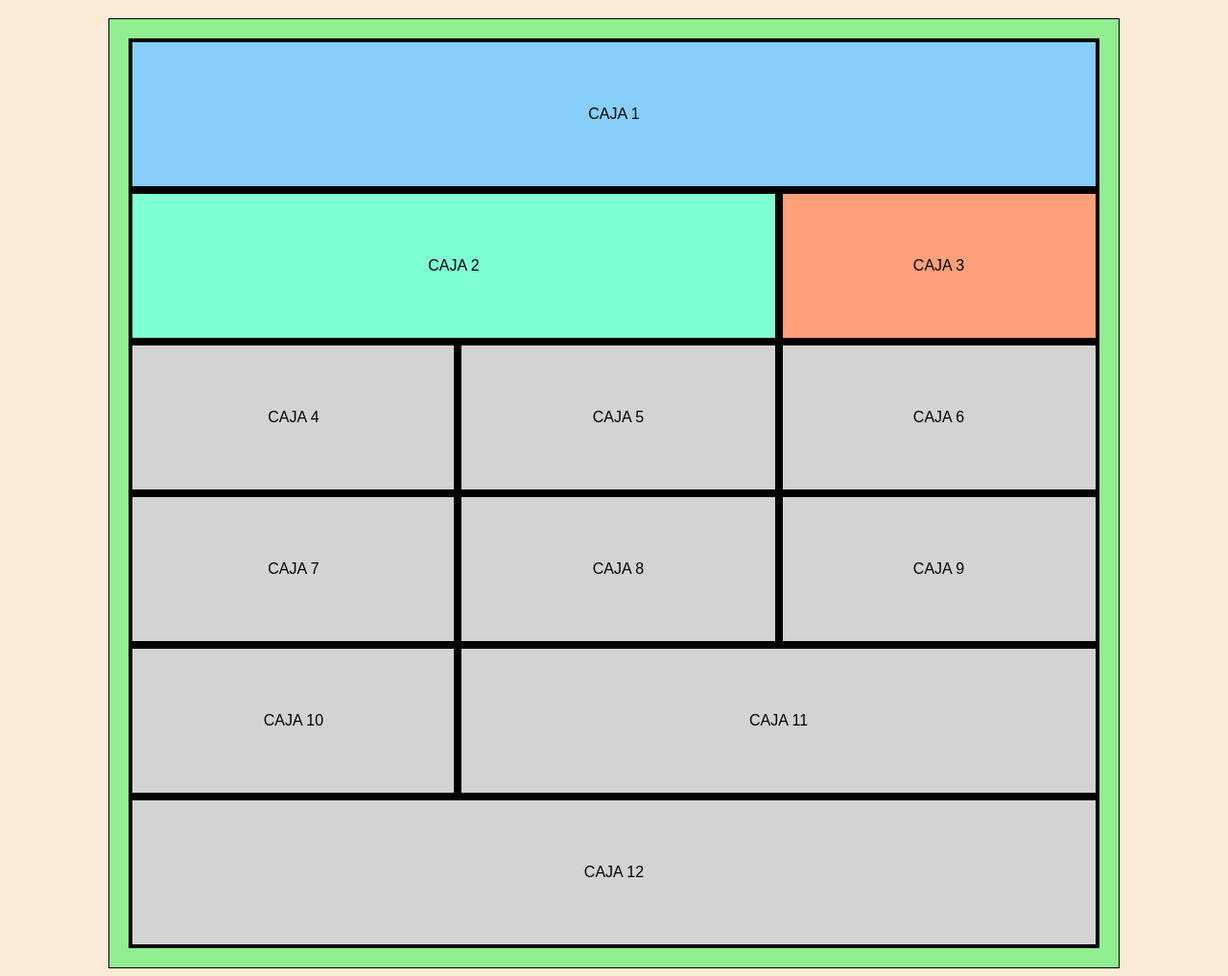
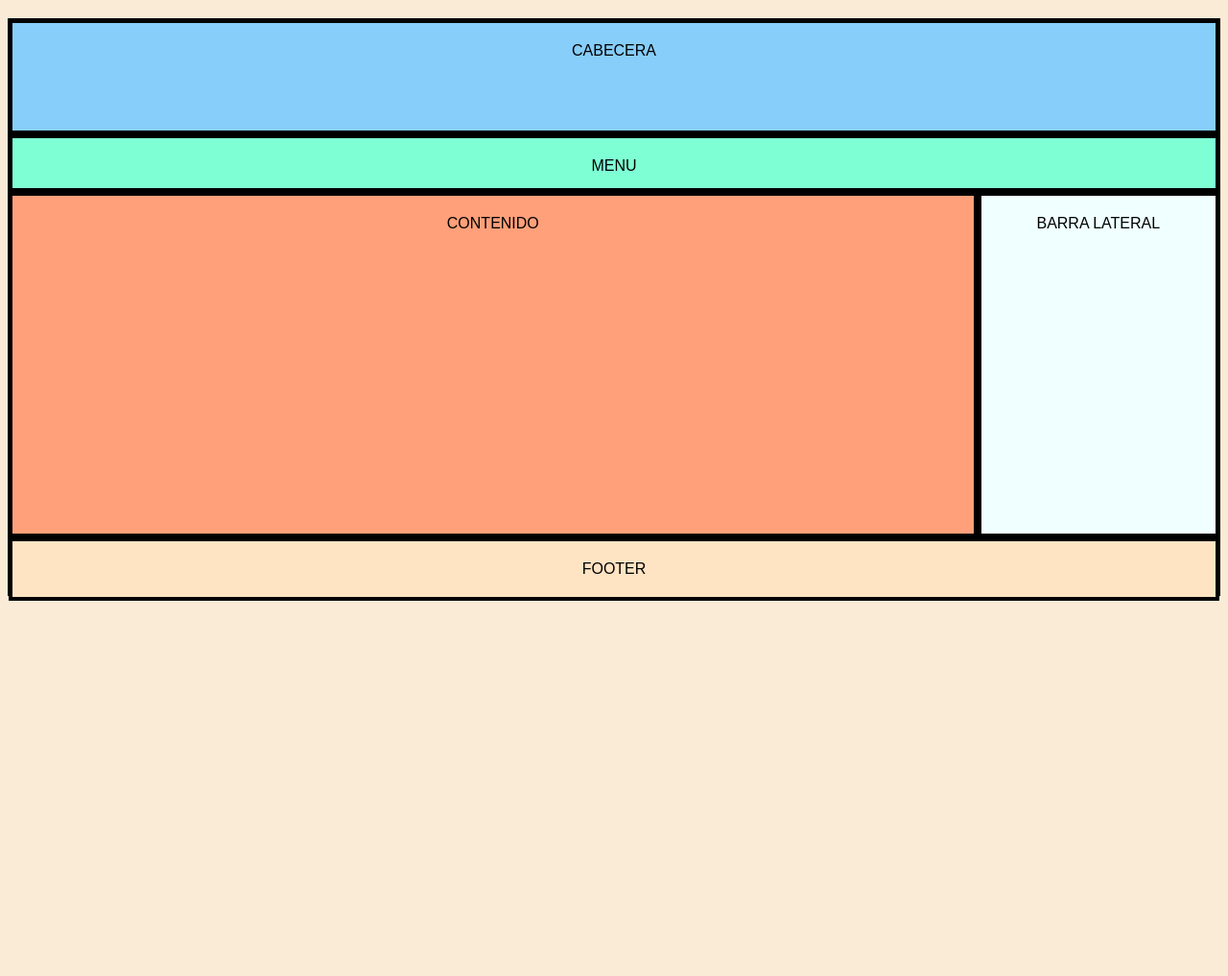
Before and after one commit to smanaure93/cursotailwind, a plain HTML site: page repaso-grid/index.html in a window 1280 px wide. Shown: the part 61-1078 px from the top of the page at 96% size. After the commit the page ends 800 px from the top, so only its background shows below. Drawn offline with Linux system fonts and the light colour scheme.

Commit message:
repaso de grid

```diff
--- a/repaso-grid/index.html
+++ b/repaso-grid/index.html
@@ -10,18 +10,11 @@
   <body>
     <h1>Repaso de Grid</h1>
     <div class="grid-layout">
-      <div class="box c1">CAJA 1</div>
-      <div class="box c2">CAJA 2</div>
-      <div class="box c3">CAJA 3</div>
-      <div class="box c4">CAJA 4</div>
-      <div class="box c5">CAJA 5</div>
-      <div class="box c6">CAJA 6</div>
-      <div class="box c7">CAJA 7</div>
-      <div class="box c8">CAJA 8</div>
-      <div class="box c9">CAJA 9</div>
-      <div class="box c10">CAJA 10</div>
-      <div class="box c11">CAJA 11</div>
-      <div class="box c12">CAJA 12</div>
+      <div class="box c1">CABECERA</div>
+      <div class="box c2">MENU</div>
+      <div class="box c3">CONTENIDO</div>
+      <div class="box c4">BARRA LATERAL</div>
+      <div class="box c5">FOOTER</div>
     </div>
   </body>
 </html>
--- a/repaso-grid/styles.css
+++ b/repaso-grid/styles.css
@@ -5,14 +5,11 @@ body {
 }
 
 .grid-layout {
+  height: 600px;
   display: grid;
-  grid-template-columns: auto;
-  grid-template-rows: auto;
-  justify-content: stretch;
-  width: 80%;
-  margin: 0 auto;
+  grid-template-columns: 80% auto;
+  grid-template-rows: 20% 10% 60% auto;
   background-color: lightgreen;
-  padding: 20px;
   border: 1px solid black;
 }
 
@@ -20,39 +17,26 @@ body {
   border: 4px solid black;
   background-color: lightgray;
   text-align: center;
-  line-height: 150px;
+  padding: 20px;
   float: left;
 }
 
 .c1 {
-  grid-column: 1/4;
+  grid-column: 1 / span 2;
   background-color: lightskyblue;
 }
 .c2 {
-  grid-column: 1/3;
+  grid-column: 1 / span 2;
   background-color: aquamarine;
 }
 .c3 {
-  grid-column: 3/4;
   background-color: lightsalmon;
 }
 .c4 {
+  background-color: azure;
 }
+
 .c5 {
+  grid-column: 1 / span 2;
+  background-color: bisque;
 }
-.c6 {
-}
-.c7 {
-}
-.c8 {
-}
-.c9 {
-}
-.c10 {
-}
-.c11 {
-  grid-column: 2/4;
-}
-.c12 {
-  grid-column: 1/4;
-}
```
